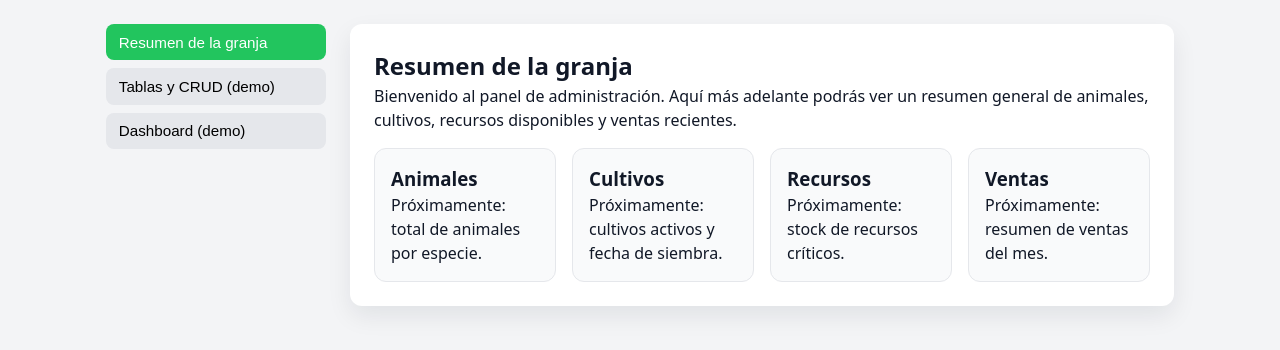
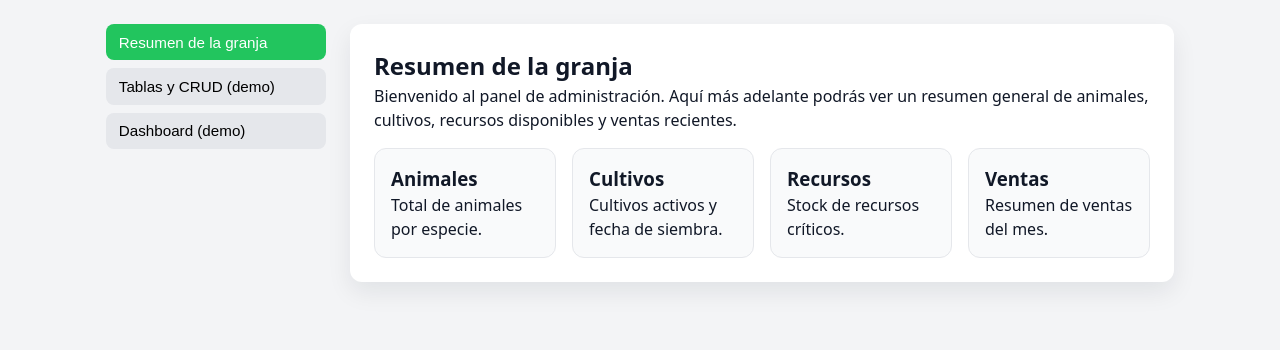
Before and after one commit to JUSTSAM3/StardewValley, a Flask app: page /admin in a window 1280 px wide. Shown: the part 60-410 px from the top of the page. Run offline with Flask 3, Linux system fonts and the light colour scheme; some libraries are stand-ins or nearby versions.

Commit message:
frontend

```diff
--- a/templates/admin.html
+++ b/templates/admin.html
@@ -33,29 +33,28 @@
         <div class="cards-grid">
           <article class="mini-card">
             <h3>Animales</h3>
-            <p>Próximamente: total de animales por especie.</p>
+            <p>Total de animales por especie.</p>
           </article>
           <article class="mini-card">
             <h3>Cultivos</h3>
-            <p>Próximamente: cultivos activos y fecha de siembra.</p>
+            <p>Cultivos activos y fecha de siembra.</p>
           </article>
           <article class="mini-card">
             <h3>Recursos</h3>
-            <p>Próximamente: stock de recursos críticos.</p>
+            <p>Stock de recursos críticos.</p>
           </article>
           <article class="mini-card">
             <h3>Ventas</h3>
-            <p>Próximamente: resumen de ventas del mes.</p>
+            <p>Resumen de ventas del mes.</p>
           </article>
         </div>
       </section>
 
       <section id="section-tablas" class="card admin-section">
-        <h2>Tablas y CRUD (demo)</h2>
+        <h2>Tablas y CRUD</h2>
         <p>
           Aquí se mostrarán las tablas de la base de datos y las operaciones básicas de
-          administración. Por ahora se muestra un ejemplo con la tabla de <strong>Animales</strong>
-          usando datos quemados.
+          administración.
         </p>
 
         <table class="data-table">
@@ -94,30 +93,29 @@
         </table>
 
         <div class="crud-actions">
-          <button class="btn primary-btn">Crear (demo)</button>
-          <button class="btn secondary-btn">Editar (demo)</button>
-          <button class="btn danger-btn">Eliminar (demo)</button>
+          <button class="btn primary-btn">Crear</button>
+          <button class="btn secondary-btn">Editar</button>
+          <button class="btn danger-btn">Eliminar</button>
         </div>
       </section>
 
       <section id="section-dashboard" class="card admin-section">
-        <h2>Dashboard (demo)</h2>
+        <h2>Dashboard</h2>
         <p>
           En esta sección se mostrarán gráficas y métricas calculadas a partir de la base de datos.
-          Por ahora solo es un espacio reservado para el desarrollo posterior.
         </p>
         <div class="cards-grid">
           <article class="mini-card">
             <h3>Producción promedio</h3>
-            <p>Próximamente: producción diaria por tipo de producto.</p>
+            <p>Producción diaria por tipo de producto.</p>
           </article>
           <article class="mini-card">
             <h3>Ventas mensuales</h3>
-            <p>Próximamente: gráfico de ventas por mes.</p>
+            <p>Gráfico de ventas por mes.</p>
           </article>
           <article class="mini-card">
             <h3>Consumo de recursos</h3>
-            <p>Próximamente: consumo de recursos por cultivo/animal.</p>
+            <p>Consumo de recursos por cultivo/animal.</p>
           </article>
         </div>
       </section>
```
